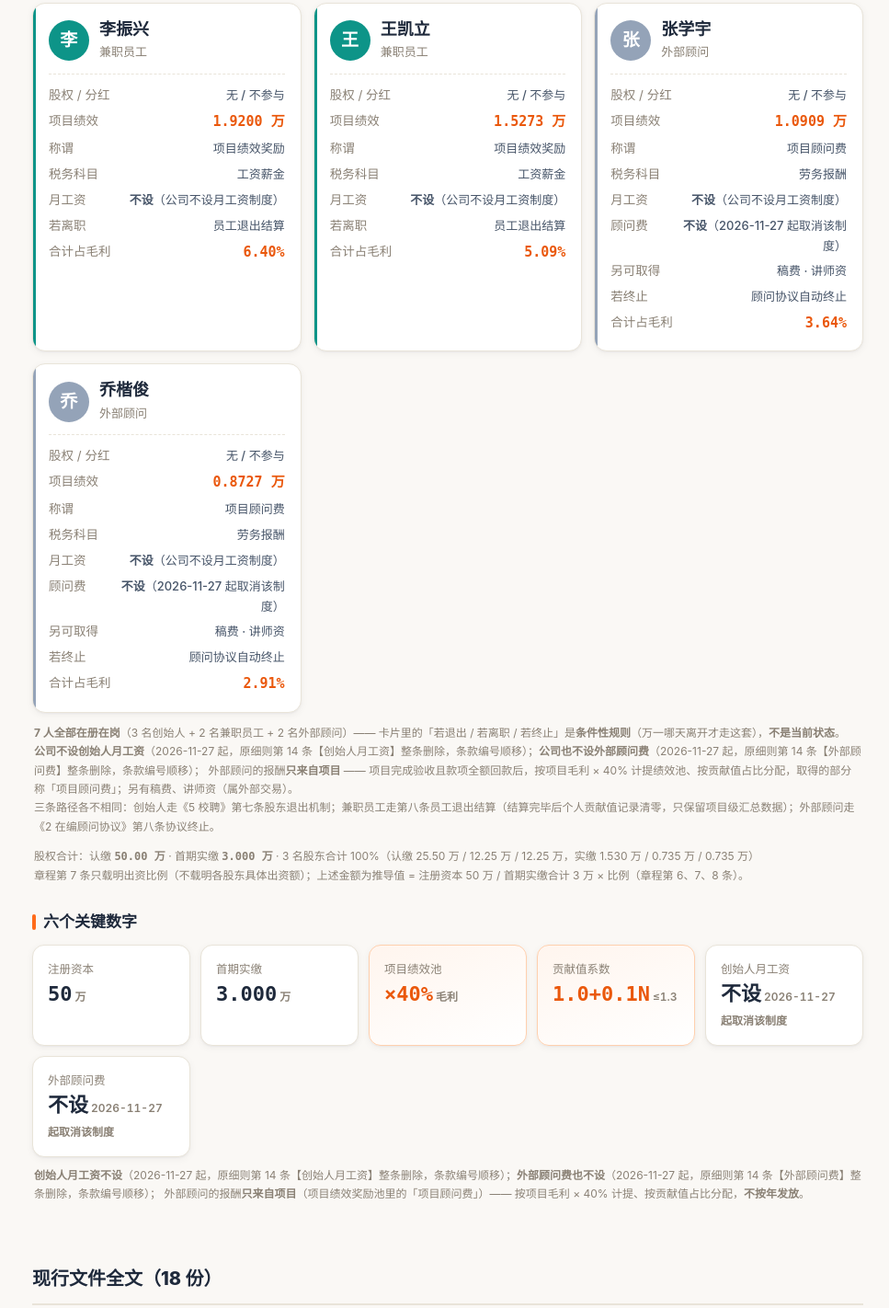
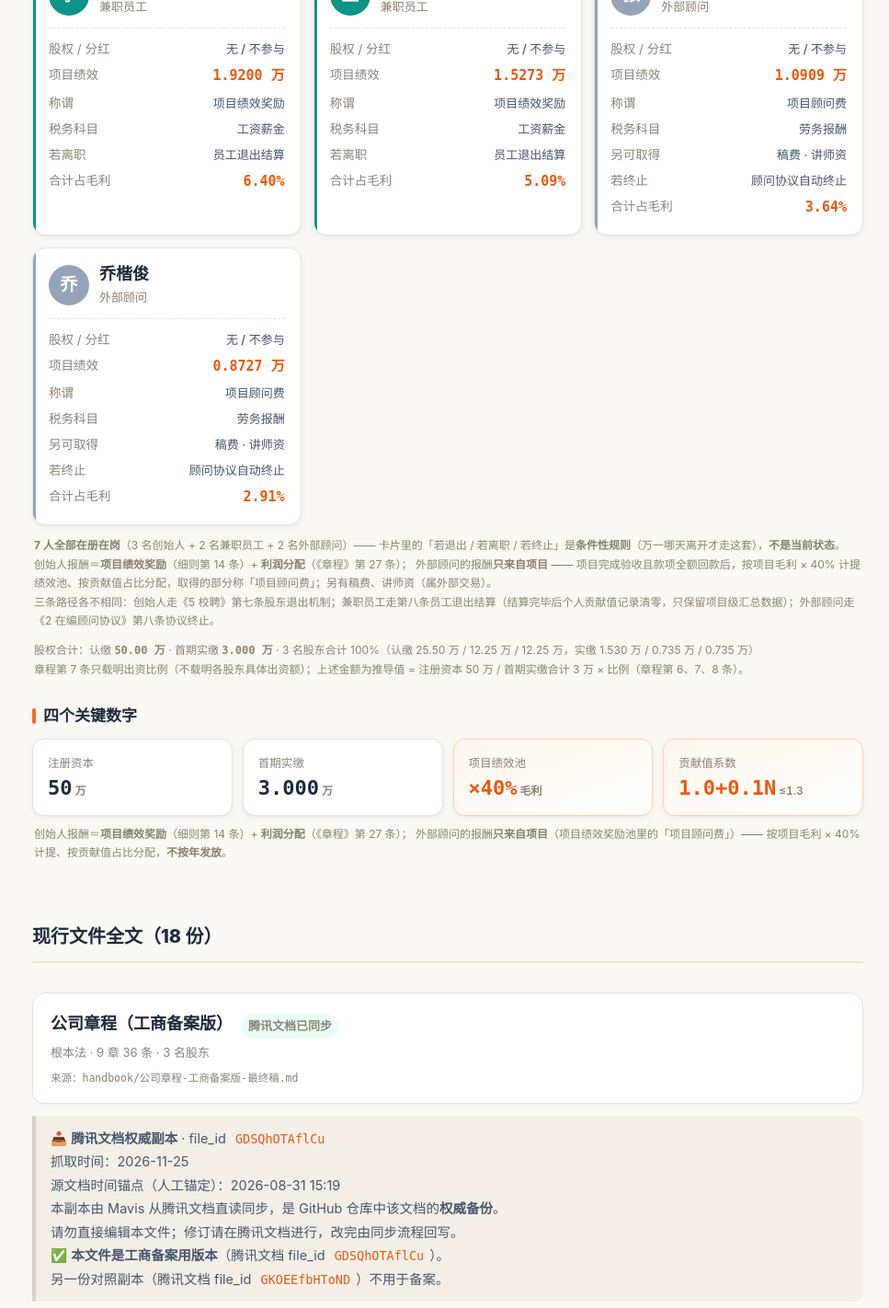
Before and after one commit to elio-cao/xinchuang-edu-preview, a plain HTML site: page index.html in a window 1280 px wide. Shown: the part 1875-3297 px from the top of the page at 92% size, without its empty margins (313-1280 px from the left). Drawn offline with Linux system fonts and the light colour scheme.

Commit message:
preview: 公司资料总站改版预览（2 份文件）

```diff
--- a/index.html
+++ b/index.html
@@ -550,7 +550,6 @@ mark{background:#ffe9a8;color:inherit;border-radius:2px;padding:0 1px}
         <dt>股东分红</dt><dd class="big">5.508 万</dd>
         <dt>项目绩效称谓</dt><dd class="small">项目绩效奖励</dd>
         <dt>税务科目</dt><dd class="small">工资薪金</dd>
-        <dt>月工资</dt><dd class="small"><b>不设</b>（2026-11-27 起取消该制度）</dd>
         <dt>若退出</dt><dd class="small">股东退出机制</dd>
         <dt>合计占毛利</dt><dd class="big">27.96%</dd>
       </dl>
@@ -564,7 +563,6 @@ mark{background:#ffe9a8;color:inherit;border-radius:2px;padding:0 1px}
         <dt>股东分红</dt><dd class="big">2.646 万</dd>
         <dt>项目绩效称谓</dt><dd class="small">项目绩效奖励</dd>
         <dt>税务科目</dt><dd class="small">工资薪金</dd>
-        <dt>月工资</dt><dd class="small"><b>不设</b>（2026-11-27 起取消该制度）</dd>
         <dt>若退出</dt><dd class="small">股东退出机制</dd>
         <dt>合计占毛利</dt><dd class="big">16.82%</dd>
       </dl>
@@ -578,7 +576,6 @@ mark{background:#ffe9a8;color:inherit;border-radius:2px;padding:0 1px}
         <dt>股东分红</dt><dd class="big">2.646 万</dd>
         <dt>项目绩效称谓</dt><dd class="small">项目绩效奖励</dd>
         <dt>税务科目</dt><dd class="small">工资薪金</dd>
-        <dt>月工资</dt><dd class="small"><b>不设</b>（2026-11-27 起取消该制度）</dd>
         <dt>若退出</dt><dd class="small">股东退出机制</dd>
         <dt>合计占毛利</dt><dd class="big">13.18%</dd>
       </dl>
@@ -591,7 +588,6 @@ mark{background:#ffe9a8;color:inherit;border-radius:2px;padding:0 1px}
         <dt>项目绩效</dt><dd class="big">1.9200 万</dd>
         <dt>称谓</dt><dd class="small">项目绩效奖励</dd>
         <dt>税务科目</dt><dd class="small">工资薪金</dd>
-        <dt>月工资</dt><dd class="small"><b>不设</b>（公司不设月工资制度）</dd>
         <dt>若离职</dt><dd class="small">员工退出结算</dd>
         <dt>合计占毛利</dt><dd class="big">6.40%</dd>
       </dl>
@@ -603,7 +599,6 @@ mark{background:#ffe9a8;color:inherit;border-radius:2px;padding:0 1px}
         <dt>项目绩效</dt><dd class="big">1.5273 万</dd>
         <dt>称谓</dt><dd class="small">项目绩效奖励</dd>
         <dt>税务科目</dt><dd class="small">工资薪金</dd>
-        <dt>月工资</dt><dd class="small"><b>不设</b>（公司不设月工资制度）</dd>
         <dt>若离职</dt><dd class="small">员工退出结算</dd>
         <dt>合计占毛利</dt><dd class="big">5.09%</dd>
       </dl>
@@ -615,8 +610,6 @@ mark{background:#ffe9a8;color:inherit;border-radius:2px;padding:0 1px}
         <dt>项目绩效</dt><dd class="big">1.0909 万</dd>
         <dt>称谓</dt><dd class="small">项目顾问费</dd>
         <dt>税务科目</dt><dd class="small">劳务报酬</dd>
-        <dt>月工资</dt><dd class="small"><b>不设</b>（公司不设月工资制度）</dd>
-        <dt>顾问费</dt><dd class="small"><b>不设</b>（2026-11-27 起取消该制度）</dd>
         <dt>另可取得</dt><dd class="small">稿费 · 讲师资</dd>
         <dt>若终止</dt><dd class="small">顾问协议自动终止</dd>
         <dt>合计占毛利</dt><dd class="big">3.64%</dd>
@@ -629,8 +622,6 @@ mark{background:#ffe9a8;color:inherit;border-radius:2px;padding:0 1px}
         <dt>项目绩效</dt><dd class="big">0.8727 万</dd>
         <dt>称谓</dt><dd class="small">项目顾问费</dd>
         <dt>税务科目</dt><dd class="small">劳务报酬</dd>
-        <dt>月工资</dt><dd class="small"><b>不设</b>（公司不设月工资制度）</dd>
-        <dt>顾问费</dt><dd class="small"><b>不设</b>（2026-11-27 起取消该制度）</dd>
         <dt>另可取得</dt><dd class="small">稿费 · 讲师资</dd>
         <dt>若终止</dt><dd class="small">顾问协议自动终止</dd>
         <dt>合计占毛利</dt><dd class="big">2.91%</dd>
@@ -640,7 +631,7 @@ mark{background:#ffe9a8;color:inherit;border-radius:2px;padding:0 1px}
   <p class="scrollhint mut" style="text-align:left;margin-top:12px">
     <b>7 人全部在册在岗</b>（3 名创始人 + 2 名兼职员工 + 2 名外部顾问）——
     卡片里的「若退出 / 若离职 / 若终止」是<b>条件性规则</b>（万一哪天离开才走这套），<b>不是当前状态</b>。
-    <br><b>公司不设创始人月工资</b>（2026-11-27 起，原细则第 14 条【创始人月工资】整条删除，条款编号顺移）；<b>公司也不设外部顾问费</b>（2026-11-27 起，原细则第 14 条【外部顾问费】整条删除，条款编号顺移）；
+    <br>创始人报酬＝<b>项目绩效奖励</b>（细则第 14 条）+ <b>利润分配</b>（《章程》第 27 条）；
     外部顾问的报酬<b>只来自项目</b> —— 项目完成验收且款项全额回款后，按项目毛利 × 40% 计提绩效池、按贡献值占比分配，取得的部分称「项目顾问费」；另有稿费、讲师资（属外部交易）。
     <br><span class="mut" style="font-size:12px">三条路径各不相同：创始人走《5 校聘》第七条股东退出机制；兼职员工走第八条员工退出结算（结算完毕后个人贡献值记录清零，只保留项目级汇总数据）；外部顾问走《2 在编顾问协议》第八条协议终止。</span>
   </p>
@@ -649,17 +640,15 @@ mark{background:#ffe9a8;color:inherit;border-radius:2px;padding:0 1px}
     <br><span class="mut" style="font-size:12px">章程第 7 条只载明出资比例（不载明各股东具体出资额）；上述金额为推导值 = 注册资本 50 万 / 首期实缴合计 3 万 × 比例（章程第 6、7、8 条）。</span>
   </p>
 
-<h3 data-ov="keep">六个关键数字</h3>
+<h3 data-ov="keep">四个关键数字</h3>
   <div class="kpis">
     <div class="kpi"><div class="k">注册资本</div><div class="v">50<small>万</small></div></div>
     <div class="kpi"><div class="k">首期实缴</div><div class="v">3.000<small>万</small></div></div>
     <div class="kpi hi"><div class="k">项目绩效池</div><div class="v">×40%<small>毛利</small></div></div>
     <div class="kpi hi"><div class="k">贡献值系数</div><div class="v">1.0+0.1N<small>≤1.3</small></div></div>
-    <div class="kpi"><div class="k">创始人月工资</div><div class="v">不设<small>2026-11-27 起取消该制度</small></div></div>
-    <div class="kpi"><div class="k">外部顾问费</div><div class="v">不设<small>2026-11-27 起取消该制度</small></div></div>
   </div>
   <p class="scrollhint mut" style="text-align:left;margin-top:10px">
-    <b>创始人月工资不设</b>（2026-11-27 起，原细则第 14 条【创始人月工资】整条删除，条款编号顺移）；<b>外部顾问费也不设</b>（2026-11-27 起，原细则第 14 条【外部顾问费】整条删除，条款编号顺移）；
+    创始人报酬＝<b>项目绩效奖励</b>（细则第 14 条）+ <b>利润分配</b>（《章程》第 27 条）；
     外部顾问的报酬<b>只来自项目</b>（项目绩效奖励池里的「项目顾问费」）—— 按项目毛利 × 40% 计提、按贡献值占比分配，<b>不按年发放</b>。
   </p>
 
```
